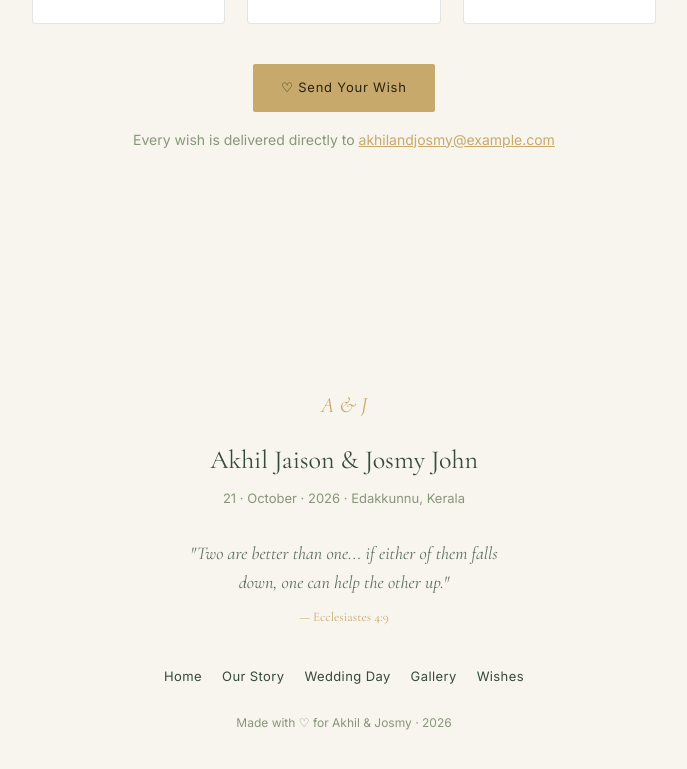
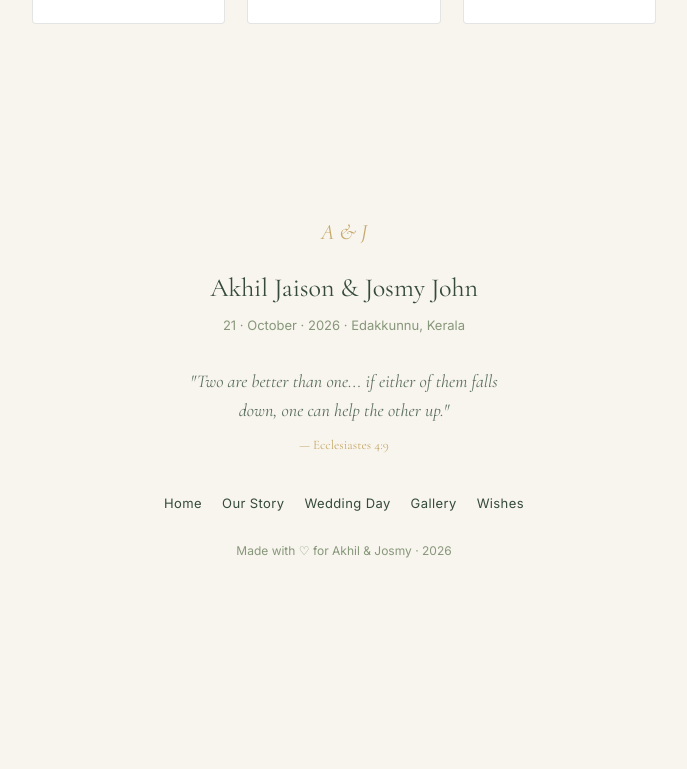
Before and after one commit to amaljaison/files, a plain HTML site: page index.html in a window 1280 px wide. Shown: the part 7831-8600 px from the top of the page, without its empty margins (296-983 px from the left). After the commit the page ends 8442 px from the top, so only its background shows below. Drawn offline with nearby package versions, Linux system fonts and the light colour scheme.

Commit message:
Remove "Send Your Wish" button from wishes section
Co-Authored-By: Claude Opus 5.5 <noreply@anthropic.com>

```diff
--- a/index.html
+++ b/index.html
@@ -366,8 +366,6 @@
   }
 
   /* ---------- Wishes ---------- */
-  .wish-note{ text-align:center; font-size: 14px; color: var(--sage); margin-bottom: 46px; }
-  .wish-note a{ color: var(--gold); }
   .wishes-grid{ display:flex; flex-wrap:wrap; justify-content:center; gap: 22px; }
   .wish-card{
     flex: 0 1 calc((100% - 22px) / 2);
@@ -382,7 +380,6 @@
   }
   .wish-name{ font-size: 14px; font-weight:500; color: var(--forest); }
   .wish-rel{ font-size: 12px; color: var(--sage); }
-  .send-wish{ text-align:center; margin-top: 40px; }
 
   /* ---------- Footer ---------- */
   footer{ text-align:center; padding: 70px 28px 50px; position:relative; }
@@ -699,10 +696,6 @@
         </div>
       </div>
     </div>
-    <div class="send-wish reveal">
-      <a class="btn btn-gold" href="mailto:akhilandjosmy@example.com?subject=A%20Wish%20for%20Akhil%20%26%20Josmy">♡ Send Your Wish</a>
-      <div class="wish-note" style="margin-top:16px;">Every wish is delivered directly to <a href="mailto:akhilandjosmy@example.com">akhilandjosmy@example.com</a></div>
-    </div>
   </div>
 </section>
 
```
